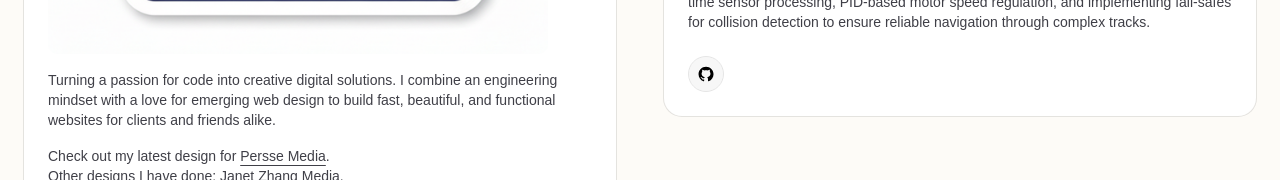
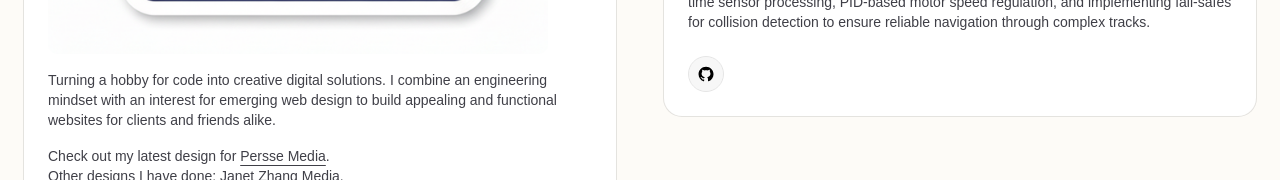
Before and after one commit to matthewgomezm/Portfolio, a Next.js app: page /Portfolio/projects in a window 1280 px wide. Shown: the part 1151-1331 px from the top of the page. Built offline with nearby package versions, Linux system fonts and the light colour scheme; a web font is replaced by a local one.

Commit message:
small fix

```diff
--- a/src/app/projects/page.tsx
+++ b/src/app/projects/page.tsx
@@ -67,7 +67,7 @@ export default function ProjectsPage() {
                 className="mb-4 rounded-lg object-cover"
               />
               <p className="mb-4 text-zinc-700 dark:text-zinc-300">
-                Turning a passion for code into creative digital solutions. I combine an engineering mindset with a love for emerging web design to build fast, beautiful, and functional websites for clients and friends alike.
+                Turning a hobby for code into creative digital solutions. I combine an engineering mindset with an interest for emerging web design to build appealing and functional websites for clients and friends alike.
               </p>
               <p className="text-zinc-700 dark:text-zinc-300">
                 Check out my latest design for <Link href="https://persse-media.vercel.app/" target="_blank" className="font-medium underline underline-offset-4">Persse Media</Link>.
```
